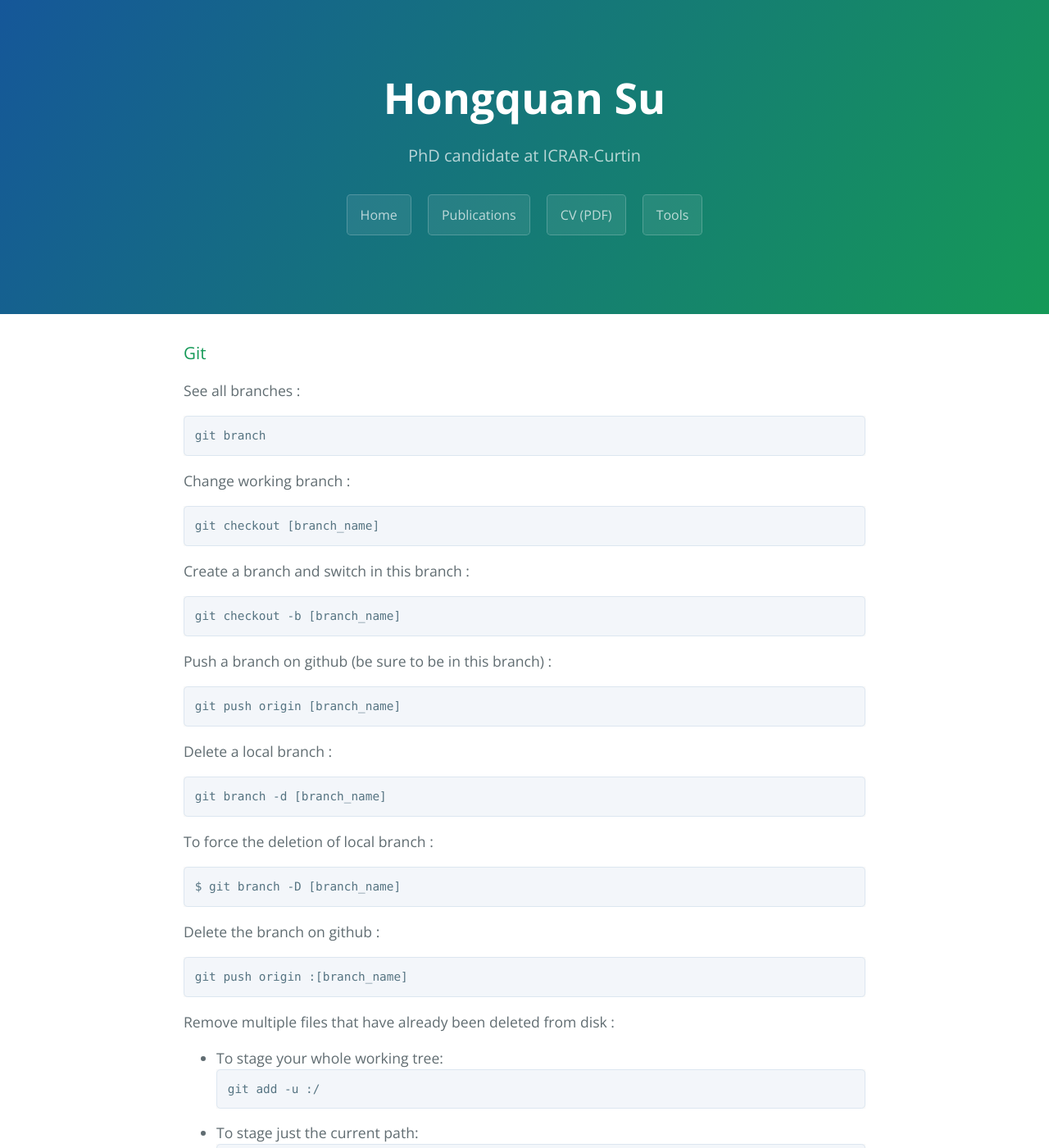
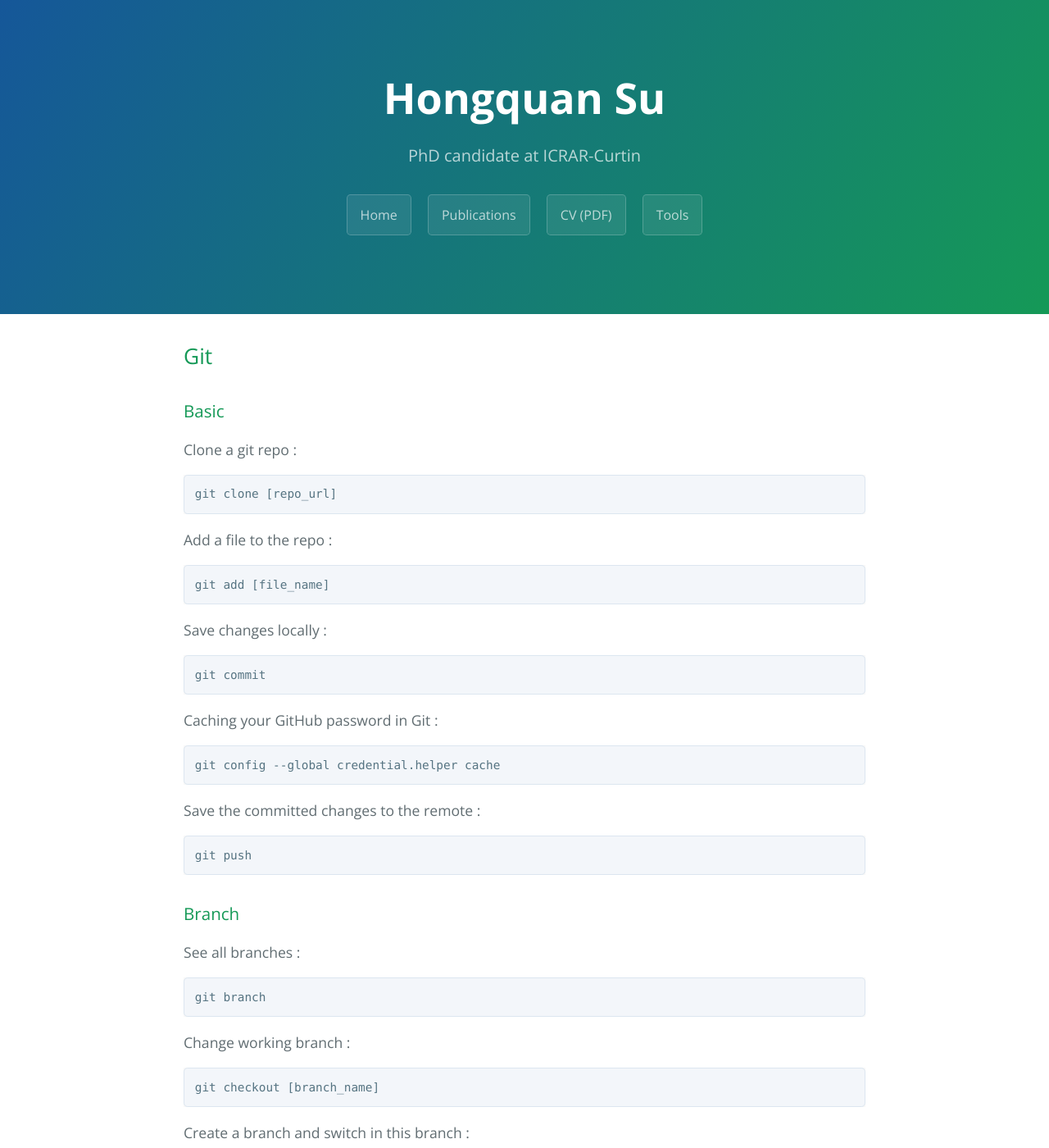
Before and after one commit to HongquanSu/hongquansu.github.io, a Jekyll site: the page built from tool/git.md, in a window 1280 px wide and 1400 px high. Shown: the whole window at 82% size. Built offline with Jekyll 4.4.1, drawn with Linux system fonts in a browser that asks for light colours.

Commit message:
Add new commands

````diff
--- a/tool/git.md
+++ b/tool/git.md
@@ -4,7 +4,36 @@ title: "Useful tools for Astronomy"
 tagline:
 ---
 
-### Git
+## Git
+
+### Basic
+
+Clone a git repo :
+```
+git clone [repo_url]
+```
+
+Add a file to the repo :
+```
+git add [file_name]
+```
+
+Save changes locally :
+```
+git commit
+```
+
+Caching your GitHub password in Git :
+```
+git config --global credential.helper cache
+```
+
+Save the committed changes to the remote :
+```
+git push
+```
+
+### Branch
 
 See all branches :
 ```
````
